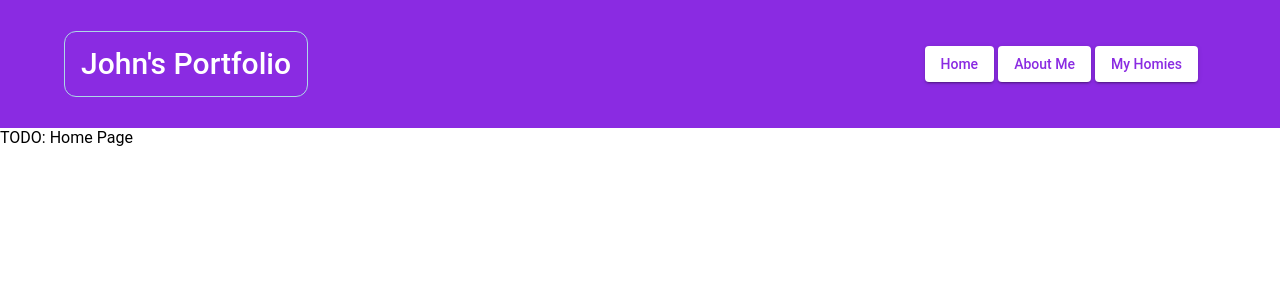
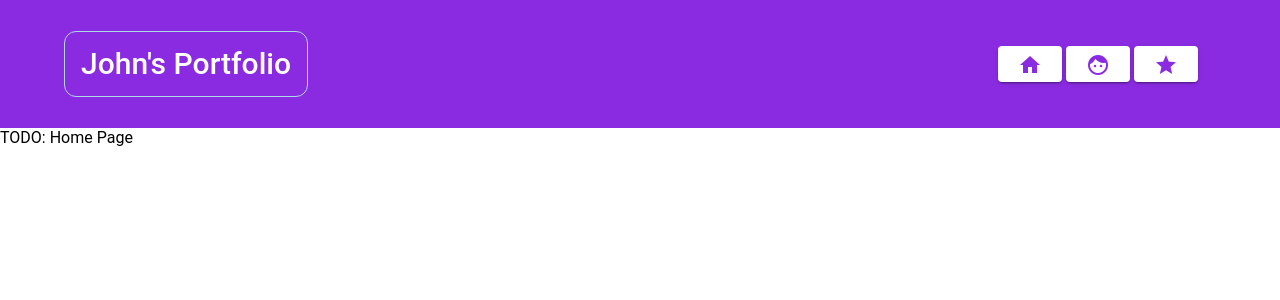
Before and after one commit to khoatrann/Johns-Portfolio, an Angular app: page /Home in a window 1280 px wide. Shown: the top 300 px of the page. Built offline with nearby package versions, Linux system fonts and the light colour scheme.

Commit message:
fixed navbar

```diff
--- a/src/app/app.component.html
+++ b/src/app/app.component.html
@@ -2,13 +2,13 @@
   <div class="header">{{title}}</div>
   <div class="button-box">
     <button [ngClass]="'button-item'" mat-raised-button routerLink="/MyHomies" routerLinkActive="active">
-      My Homies
+      <mat-icon>grade</mat-icon>
     </button>
     <button [ngClass]="'button-item'" mat-raised-button routerLink="/AboutMe" routerLinkActive="active">
-      About Me
+      <mat-icon>face</mat-icon>
     </button>
     <button [ngClass]="'button-item'" mat-raised-button routerLink="/Home" routerLinkActive="active">
-      Home
+      <mat-icon>home</mat-icon>
     </button>
   </div>
 </mat-toolbar>
--- a/src/index.html
+++ b/src/index.html
@@ -7,6 +7,7 @@
   <base href="/">
   <meta name="viewport" content="width=device-width, initial-scale=1">
   <link rel="icon" type="image/x-icon" href="favicon.ico">
+  <link href="https://fonts.googleapis.com/icon?family=Material+Icons" rel="stylesheet">
 </head>
 
 <body>
```
